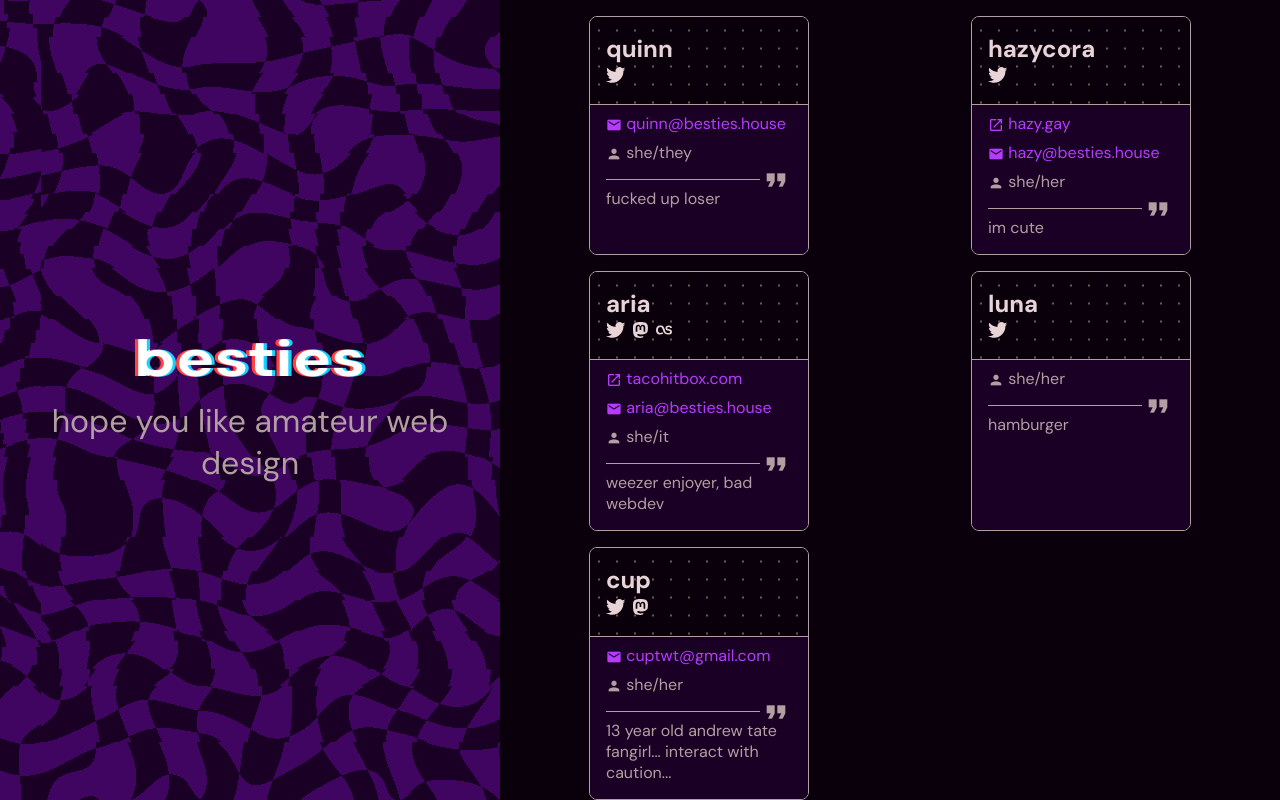
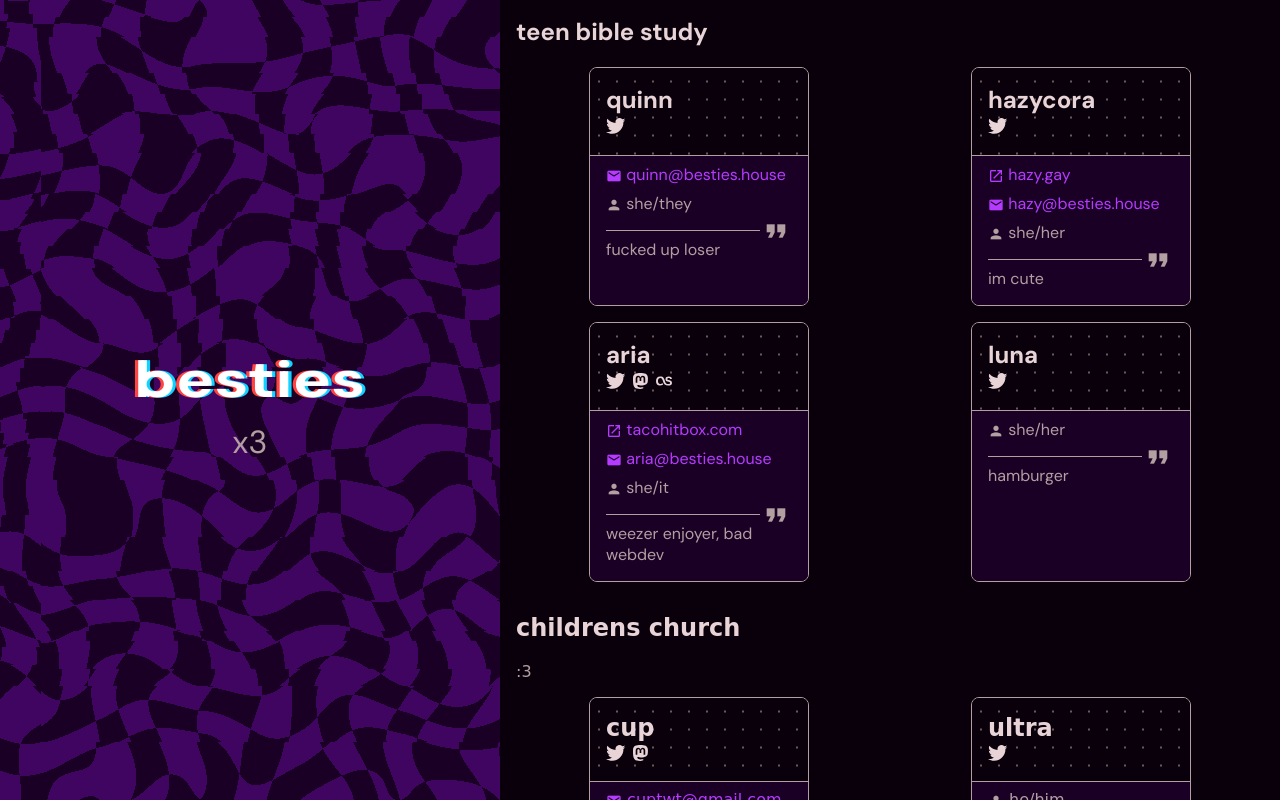
Before and after one commit to bestiesgc/besties.house, a SvelteKit app: page / in a window 1280 px wide. Built offline with nearby package versions, Linux system fonts and the light colour scheme.

Commit message:
categorise members into groups

```diff
--- a/src/app.postcss
+++ b/src/app.postcss
@@ -240,6 +240,14 @@ nav a:hover {
     overflow: hidden;
 }
 
+.member-group-title {
+    margin-top: 0;
+}
+
+.member-group-subtitles {
+    margin-bottom: 1rem;
+}
+
 .member-heading {
     border-bottom: var(--border);
 }
--- /dev/null
+++ b/src/lib/MemberGroup.svelte
@@ -0,0 +1,19 @@
+<script>
+    import Member from '$lib/Member.svelte'
+    import RandomMessage from '$lib/RandomMessage.svelte'
+    export let group
+</script>
+
+<div class="member-group" style="{group.style}">
+    {#if !group.hideName}
+        <h2 class="member-group-title">{group.name}</h2>
+        {#if group.subtitles}
+            <RandomMessage class="member-group-subtitles" messages={group.subtitles}></RandomMessage>
+        {/if}
+    {/if}
+    <div class="member-list">
+        {#each group.members as member}
+            <Member {member}></Member>
+        {/each}
+    </div>
+</div>
--- a/src/routes/+page.svelte
+++ b/src/routes/+page.svelte
@@ -1,8 +1,11 @@
 <script>
     import GlitchyBg from '$lib/GlitchyBg.svelte'
-    import Member from '$lib/Member.svelte'
+    import MemberGroup from '$lib/MemberGroup.svelte'
     import RandomMessage from '$lib/RandomMessage.svelte'
-    const members = [
+    const memberGroups = [
+        {
+            name: 'teen bible study',
+            members: [
                 {
                     name: 'quinn',
                     socials: {
@@ -41,7 +44,58 @@
                     },
                     pronouns: 'she/her',
                     bio: 'hamburger'
+                }
+            ]
         },
+        {
+            name: 'childrens church',
+            style: `font-family: 'Comic Sans MS', var(--font-family);`,
+            subtitles: [
+                `Gamers Against Ninja`,
+                `Left Twix > Right Twix`,
+                `Hazy is a Dictator please help`,
+                `Jesus isn’t real`,
+                `i’m silly i’m silly i’m silly`,
+                `my head hurts`,
+                `oh my god just shut the fuck up`,
+                `Middle Schoolers`,
+                `7th graders are dumb`,
+                `IM NORMAL IM NORMAL IM NORMAL IM NORMAL IM NORMAL IM NORMAL IM NORMAL `,
+                `80k reddit karma and counting`,
+                `:( `,
+                `the fuck are you doing?`,
+                `We live in misery…`,
+                `god is dead and i killed him`,
+                `skill issue`,
+                `no comment`,
+                `The Funny Ones`,
+                `Teen Bible Study, more like, uhh, DUMB.`,
+                `Besties is a terrible group chat name. I don’t like it.`,
+                `:3`,
+                `Nya!~`,
+                `i’m doing the best i can`,
+                `Hazy filtered out all the funny subtitles :(`,
+                `They are holding us in cages in Antarctica`,
+                `Interact with caution`,
+                `Who is Cup?`,
+                `Thats a subtitle its funny dont delete it hazy (this is also a subtitle)`,
+                `We love Jesus`,
+                `h is a bad letter`,
+                `reduce your expectations to zero`,
+                `Geoff Keighley from The Game Awards is in your walls`,
+                `Oops! I ruined my life`,
+                `I AM THE ANTICHRIST I AM THE ANTICHRIST I AM THE ANTICHRIST`,
+                `loud != funny`,
+                `Hazy is the antichrist (SOS, PLEASE SEND HELP)`,
+                `We do not stand with Kanye West, at all, but he does have a few bangers`,
+                `Cool Person#0001 on discord wants money please send her money`,
+                `We do not stand with Kanye West, at all, but he made Graduation`,
+                `“Gay” /pos`,
+                `“Straight” /neg`,
+                `i love taking advantage of my drunken father`,
+                `My parents hide the weed from me`
+            ],
+            members: [
                 {
                     name: 'cup',
                     socials: {
@@ -51,9 +105,19 @@
                     email: 'cuptwt@gmail.com',
                     pronouns: 'she/her',
                     bio: '13 year old andrew tate fangirl... interact with caution...'
+                },
+                {
+                    name: 'ultra',
+                    socials: {
+                        twitter: '1576737284992409601'
+                    },
+                    pronouns: 'he/him',
+                    bio: '(probably) breathing right now'
                 }
             ]
-    let splashes = [
+        }
+    ]
+    const splashes = [
         'first unionised group chat of all time',
         'x3',
         'hope you like amateur web design',
@@ -72,7 +136,9 @@
         'i tested positive for being all tuckered out',
         'i know this pic can get 100 likes',
         'hyperpop on soundcloud',
-        'talking to strangers online was the best decision i ever made'
+        'talking to strangers online was the best decision i ever made',
+        'comic sans is aweosme',
+        'my clique got me for life'
     ]
     function handleRandomMessageUpdate(e) {
         document.title = `besties - ${e.detail.text}`
@@ -103,16 +169,14 @@
         <div class="hero">
             <GlitchyBg></GlitchyBg>
             <h1 class="besties-heading">besties</h1>
-        <RandomMessage class="besties-splash" messages={splashes} on:update-message={handleRandomMessageUpdate}></RandomMessage>
+            <RandomMessage on:update-message={handleRandomMessageUpdate} class="besties-splash" messages={splashes}></RandomMessage>
         </div>
 
         <div class="members">
             <div class="member-list-wrapper">
-            <div class="member-list">
-                {#each members as member}
-                    <Member {member}></Member>
+                {#each memberGroups as group}
+                    <MemberGroup {group}></MemberGroup>
                 {/each}
-                </div>
             </div>
         </div>
     </div>
```
Lines whose indentation alone changed are shown as unchanged.
